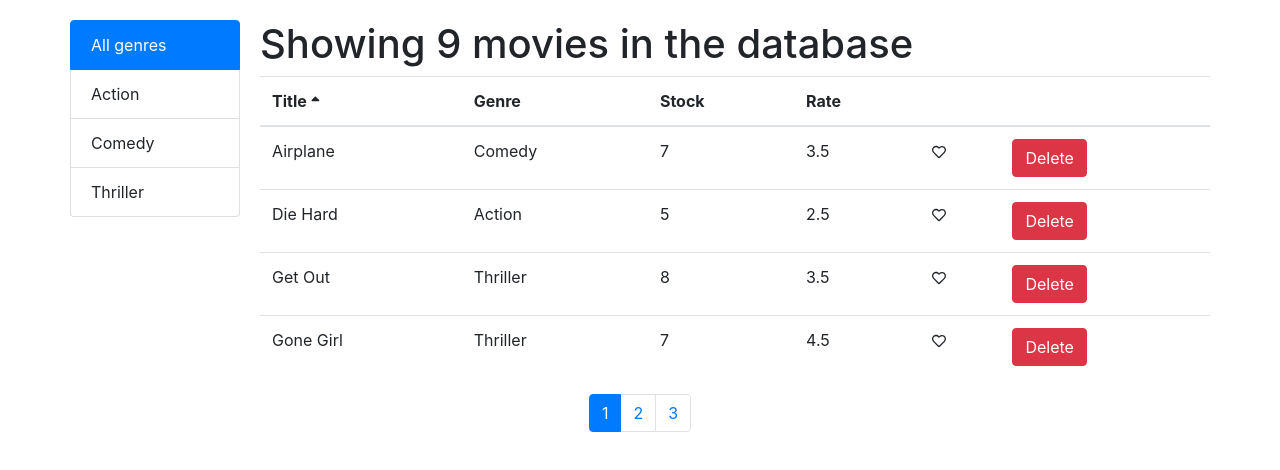
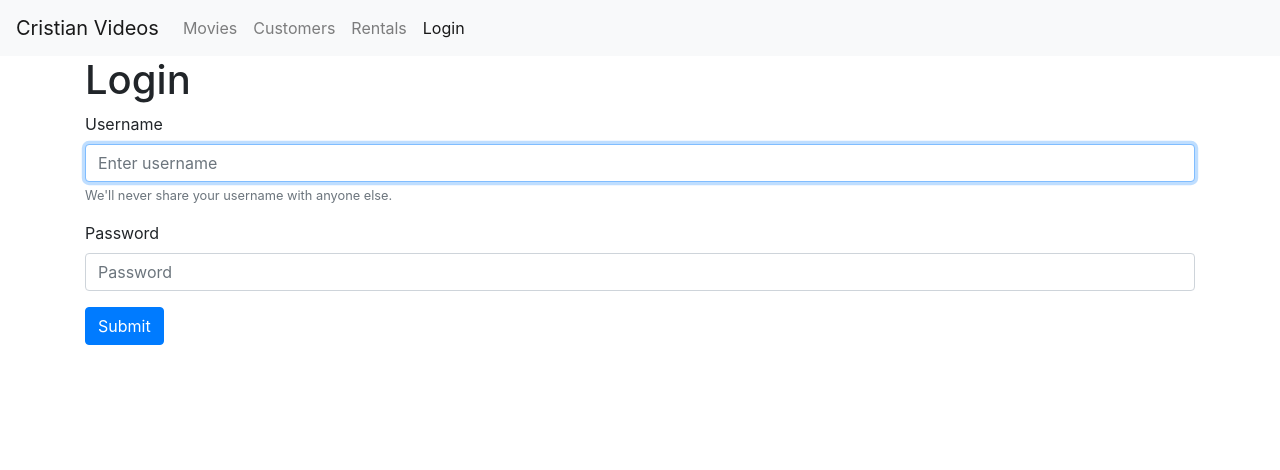
Before and after one commit to Pharsat/VideoStore, a React (Create React App) app: page /login in a window 1280 px wide. Shown: the top 470 px of the page. Built offline with nearby package versions, Linux system fonts and the light colour scheme.

Commit message:
Implementation ofrouting, implementation of sketch login forms.

```diff
--- a/package.json
+++ b/package.json
@@ -16,6 +16,7 @@
     "react": "^16.8.6",
     "react-dom": "^16.8.6",
     "react-fontawesome": "^1.6.1",
+    "react-router-dom": "^5.0.1",
     "react-scripts": "3.0.1",
     "resolve-url-loader": "^3.1.0"
   },
--- a/src/App.js
+++ b/src/App.js
@@ -1,15 +1,41 @@
 import React from "react";
-import "./App.css";
+import NavBar from "./components/navBar";
 import Movies from "./components/movies";
+import Customers from "./components/customers";
+import Rentals from "./components/rentals";
+import NotFound from "./components/notFound";
+import MovieForm from "./components/movieForm";
+import LoginForm from "./components/loginForm";
+import { Route, Switch, Redirect } from "react-router-dom";
 import { library } from "@fortawesome/fontawesome-svg-core";
 import { faHeart } from "@fortawesome/free-solid-svg-icons";
 import { faHeart as faHeartRegular } from "@fortawesome/free-regular-svg-icons";
 import { faSortUp } from "@fortawesome/free-solid-svg-icons";
 import { faSortDown } from "@fortawesome/free-solid-svg-icons";
+import "./App.css";
+
 library.add(faHeart, faHeartRegular, faSortUp, faSortDown);
 
 function App() {
-  return <Movies />;
+  return (
+    <React.Fragment>
+      <NavBar />
+      <div className="content">
+        <main className="container">
+          <Switch>
+            <Route path="/login" component={LoginForm} />
+            <Route path="/movies/:id" component={MovieForm} />
+            <Route path="/movies" component={Movies} />
+            <Route path="/customers" component={Customers} />
+            <Route path="/rentals" component={Rentals} />
+            <Route path="/not-found" component={NotFound} />
+            <Redirect from="/" exact to="/movies" />
+            <Redirect to="/not-found" />
+          </Switch>
+        </main>
+      </div>
+    </React.Fragment>
+  );
 }
 
 export default App;
--- /dev/null
+++ b/src/components/customers.jsx
@@ -0,0 +1,6 @@
+import React from "react";
+const Customers = () => {
+  return <h1>Customers</h1>;
+};
+
+export default Customers;
--- /dev/null
+++ b/src/components/loginForm.jsx
@@ -0,0 +1,53 @@
+import React, { Component } from "react";
+class LoginForm extends Component {
+  username = React.createRef();
+
+  componentDidMount() {
+    // this.username.current.focus();
+  }
+
+  handleSubmit = e => {
+    e.preventDefault();
+    //Call server
+    let value = this.username.current.value;
+    console.log("submitted");
+  };
+  render() {
+    return (
+      <React.Fragment>
+        <h1>Login</h1>
+        <form onSubmit={this.handleSubmit}>
+          <div className="form-group">
+            <label htmlFor="userName">Username</label>
+            <input
+              autoFocus
+              ref={this.username}
+              type="text"
+              className="form-control"
+              id="userName"
+              aria-describedby="userNameHelp"
+              placeholder="Enter username"
+            />
+            <small id="userNameHelp" className="form-text text-muted">
+              We'll never share your username with anyone else.
+            </small>
+          </div>
+          <div className="form-group">
+            <label htmlFor="password">Password</label>
+            <input
+              type="password"
+              className="form-control"
+              id="password"
+              placeholder="Password"
+            />
+          </div>
+          <button type="submit" className="btn btn-primary">
+            Submit
+          </button>
+        </form>
+      </React.Fragment>
+    );
+  }
+}
+
+export default LoginForm;
--- /dev/null
+++ b/src/components/movieForm.jsx
@@ -0,0 +1,21 @@
+import React, { Component } from "react";
+class MovieForm extends Component {
+  state = {};
+  render() {
+    const { match, history } = this.props;
+
+    return (
+      <React.Fragment>
+        <h1>Movie Form {match.params.id}</h1>
+        <button
+          className="btn btn-primary"
+          onClick={() => history.push("/movies")}
+        >
+          Save
+        </button>
+      </React.Fragment>
+    );
+  }
+}
+
+export default MovieForm;
--- a/src/components/movies.jsx
+++ b/src/components/movies.jsx
@@ -100,7 +100,7 @@
     if (count === 0) return <p>There are no movies in the database.</p>;
 
     return (
-      <main className="container">
+      <React.Fragment>
         <div className="row">
           <div className="col col-2" style={{ padding: "20px 20px 0px 0px" }}>
             <ListGroup
@@ -133,7 +133,7 @@
             />
           </div>
         </div>
-      </main>
+      </React.Fragment>
     );
   }
 }
--- a/src/components/moviesList.jsx
+++ b/src/components/moviesList.jsx
@@ -1,10 +1,15 @@
 import React, { Component } from "react";
 import Like from "./common/like";
 import Table from "./common/table";
+import { Link } from "react-router-dom";
 
 class MoviesList extends Component {
   columns = [
-    { path: "title", label: "Title" },
+    {
+      path: "title",
+      label: "Title",
+      content: movie => <Link to={`/movies/${movie._id}`}>{movie.title}</Link>
+    },
     { path: "genre.name", label: "Genre" },
     { path: "numberInStock", label: "Stock" },
     { path: "dailyRentalRate", label: "Rate" },
--- /dev/null
+++ b/src/components/navBar.jsx
@@ -0,0 +1,48 @@
+import React from "react";
+import { Link, NavLink } from "react-router-dom";
+const NavBar = () => {
+  return (
+    <nav className="navbar navbar-expand-lg navbar-light bg-light">
+      <Link className="navbar-brand" to="/">
+        Cristian Videos
+      </Link>
+      <button
+        className="navbar-toggler"
+        type="button"
+        data-toggle="collapse"
+        data-target="#navbarSupportedContent"
+        aria-controls="navbarSupportedContent"
+        aria-expanded="false"
+        aria-label="Toggle navigation"
+      >
+        <span className="navbar-toggler-icon" />
+      </button>
+      <div className="collapse navbar-collapse" id="navbarSupportedContent">
+        <ul className="navbar-nav mr-auto">
+          <li className="nav-item">
+            <NavLink className="nav-link" to="/movies">
+              Movies
+            </NavLink>
+          </li>
+          <li className="nav-item">
+            <NavLink className="nav-link" to="/customers">
+              Customers
+            </NavLink>
+          </li>
+          <li className="nav-item">
+            <NavLink className="nav-link" to="/rentals">
+              Rentals
+            </NavLink>
+          </li>
+          <li className="nav-item">
+            <NavLink className="nav-link" to="/login">
+              Login
+            </NavLink>
+          </li>
+        </ul>
+      </div>
+    </nav>
+  );
+};
+
+export default NavBar;
--- /dev/null
+++ b/src/components/notFound.jsx
@@ -0,0 +1,6 @@
+import React from "react";
+const NotFound = () => {
+  return <h1>Not found</h1>;
+};
+
+export default NotFound;
--- /dev/null
+++ b/src/components/rentals.jsx
@@ -0,0 +1,6 @@
+import React from "react";
+const Rentals = () => {
+  return <h1>Rentals</h1>;
+};
+
+export default Rentals;
--- a/src/index.js
+++ b/src/index.js
@@ -1,11 +1,18 @@
 import React from "react";
 import ReactDOM from "react-dom";
+import { BrowserRouter } from "react-router-dom";
 import "./index.css";
 import App from "./App";
 import * as serviceWorker from "./serviceWorker";
 import "bootstrap/dist/css/bootstrap.css";
+import "bootstrap/dist/js/bootstrap.js";
 
-ReactDOM.render(<App />, document.getElementById("root"));
+ReactDOM.render(
+  <BrowserRouter>
+    <App />
+  </BrowserRouter>,
+  document.getElementById("root")
+);
 
 // If you want your app to work offline and load faster, you can change
 // unregister() to register() below. Note this comes with some pitfalls.
```
Also changed, not shown: 1 other file (tests, documents, lock files or other folders).
